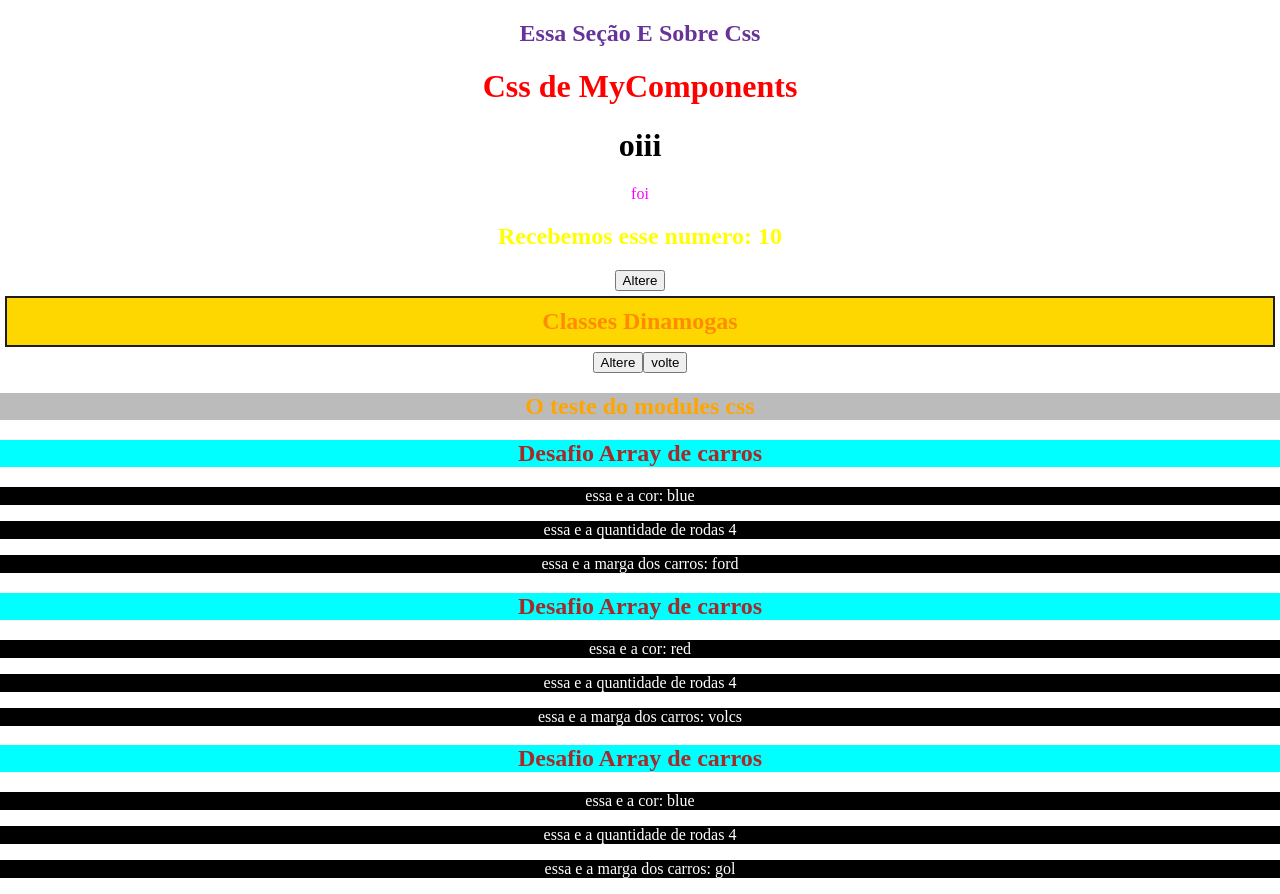
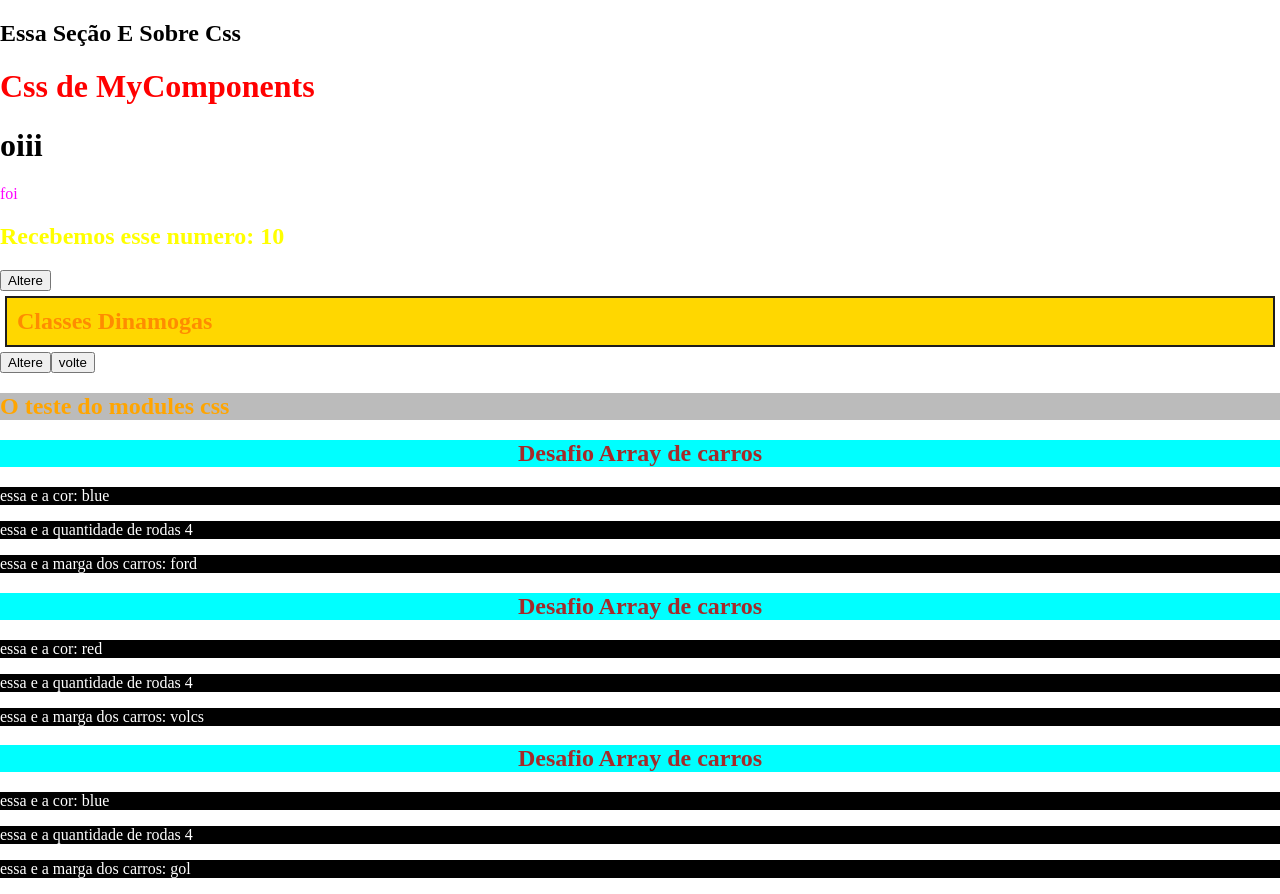
Before and after one commit to Anselmo5/CursoReact, a React (Vite) app in the folder etapa4/: page / in a window 1280 px wide. Built offline with nearby package versions, Linux system fonts and the light colour scheme.

Commit message:
alteração

```diff
--- a/etapa4/src/index.css
+++ b/etapa4/src/index.css
@@ -1,11 +1,5 @@
 body{
   margin: 0;
   padding: 0;
-  text-align: center;
+  border: none;
 }
-
-h2{
-  color: rebeccapurple;
-}
-
-/* Aqui e onde fica a parte global do css */
```
